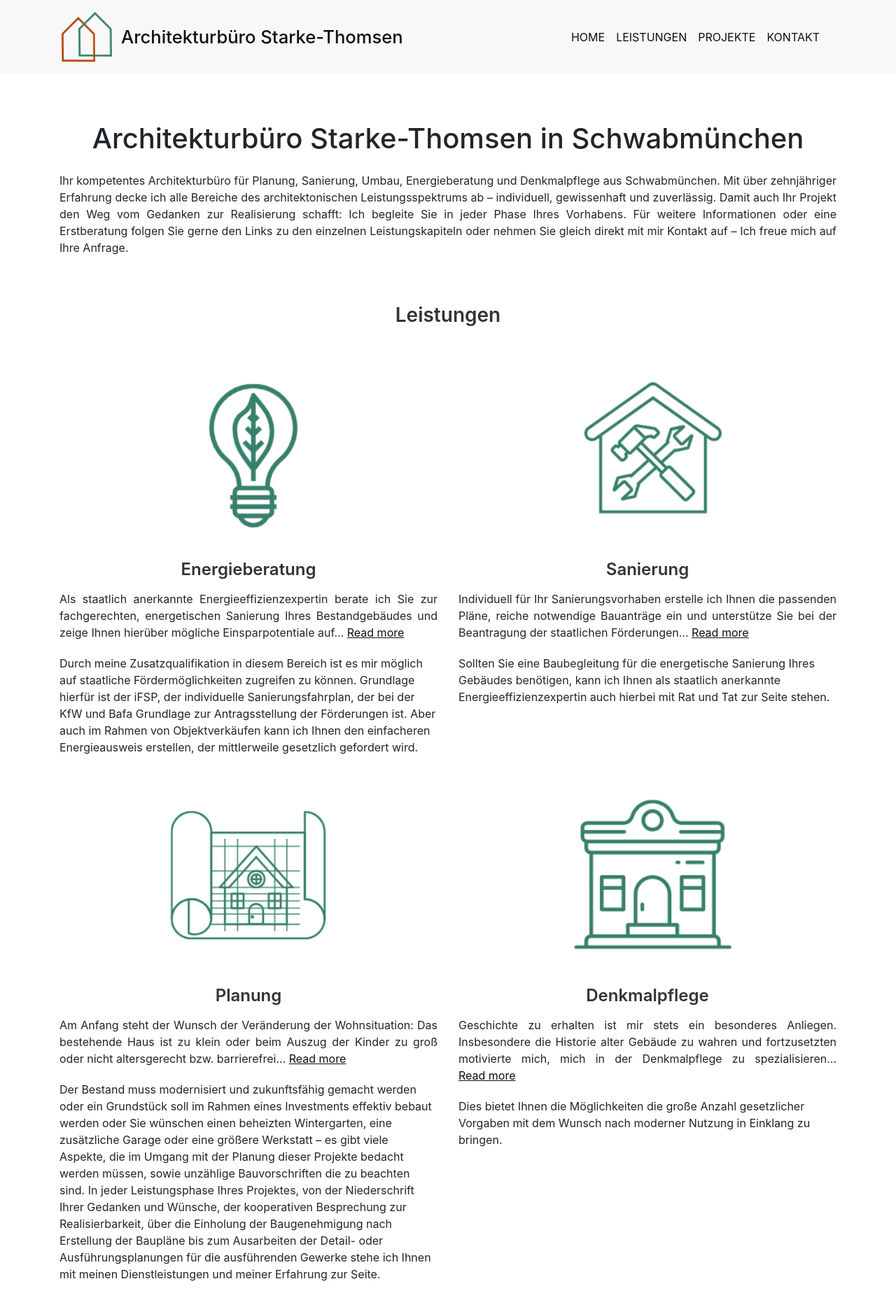
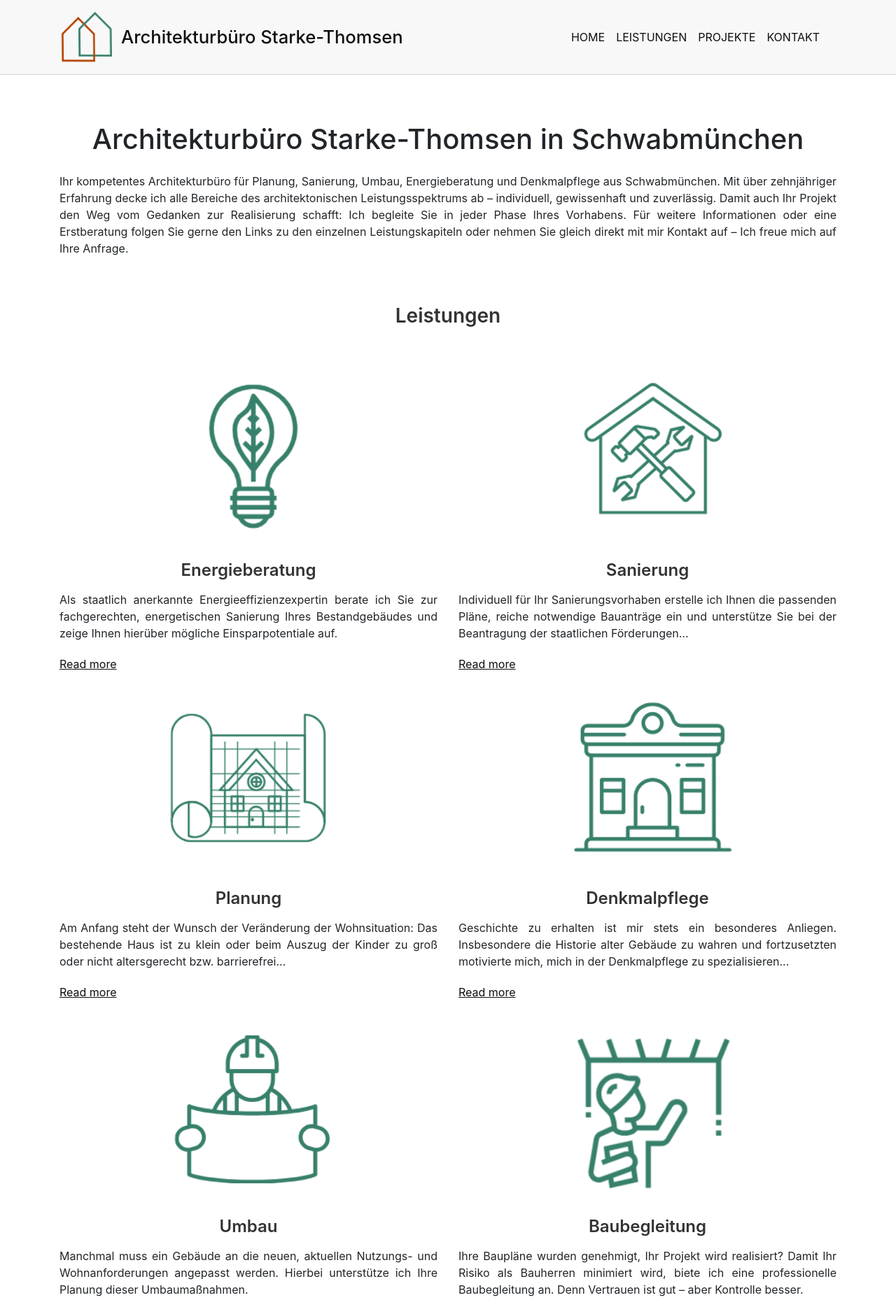
Before and after one commit to DouniaBK/arkitekture-MST, a Django app: page /services/ in a window 1280 px wide. Shown: the top 1878 px of the page at 70% size. Run offline with Django 5.2, Linux system fonts and the light colour scheme; parts of the project's set-up code (start-up, migrations or seed data) failed here and were passed over; some libraries are stand-ins or nearby versions.

Commit message:
Some improvements

```diff
--- a/home/static/home/css/styles.css
+++ b/home/static/home/css/styles.css
@@ -23,6 +23,7 @@ body {
     background: #f8f8f8;
     color: #0c0c0c;
     padding: 10px 0;
+    border-bottom: 1px solid #d7d7d7;
 }
 
 .header h1 {
@@ -270,11 +271,12 @@ div.project a, div.home-service a {
 }
 
 /*Project pages */
-div.project-page-image {
+.project-page-image {
     position: relative;
     width: 100%;
     overflow: hidden;
     padding-bottom: 20px;
+    border: solid 1px #d5d5d5;
 }
 
 
@@ -482,13 +484,19 @@ div.project-page-image {
     transition: max-height 0.5s ease, opacity 0.5s ease; /* Smooth transition */
 }
 
-.page-services-section .page-description-content .show {
+.hidden-text {
+    transition: max-height 0.5s ease, opacity 0.5s ease;
+}
+
+.show {
     max-height: 100vh;
+    visibility: visible;
     opacity: 1;
 }
 
-.page-services-section .page-description-content .hide {
+.hide {
     max-height: 0;
+    visibility: hidden;
     opacity: 0;
 }
 
--- a/home/templates/home/projecttwo.html
+++ b/home/templates/home/projecttwo.html
@@ -21,7 +21,6 @@
           src="{% static 'home/images/projects/dachsanierung-project-img1.jpg' %}"
           alt="Image 1"
           class="project-page-image img-fluid p-4"
-          id="boder-radius"
         />
         <p class="project-description pt-3">
           Bei einem Reihenmittelhaus aus dem Jahre 1972 stand die Dachsanierung
@@ -33,7 +32,6 @@
           src="{% static 'home/images/projects/dachsanierung-project-img2.jpg' %}"
           alt="Image 2"
           class="project-page-image img-fluid p-4"
-          id="boder-radius"
         />
         <p class="project-description pt-3">
           Die Gelegenheit wurde genutzt, um nicht nur mehr Wohnraum im
@@ -48,7 +46,6 @@
           src="{% static 'home/images/projects/dachsanierung-project-img3.jpg' %}"
           alt="Image 3"
           class="project-page-image img-fluid p-4"
-          id="boder-radius"
         />
         <p class="project-description pt-3">
           Mit zwei großzügigen Gauben konnte die Wohnfläche um ca. 40qm erhöht
@@ -60,7 +57,6 @@
           src="{% static 'home/images/projects/dachsanierung-project-img4.jpg' %}"
           alt="Image 4"
           class="project-page-image img-fluid p-4"
-          id="boder-radius"
         />
         <p class="project-description pt-3">
           Um eine Wärmebrücke zum nun mit Wohnfläche überspanntem Balkon im
--- a/home/templates/home/services.html
+++ b/home/templates/home/services.html
@@ -31,100 +31,81 @@ Unsere Leistungen | Architekturbüro Starke-Thomsen | Schwabmünchen
         </div>
 
         <div class="row mb-4">
+
             <div class="col-md-6">
                 <img src="{% static 'home/images/services/energieberatung2.png' %}" alt="Energieberatung" class="page-service-image img-fluid" />
                 <h3 class="page-service-title">Energieberatung</h3>
-                <p class="page-service-description">
-                    Als staatlich anerkannte Energieeffizienzexpertin berate ich Sie zur fachgerechten, energetischen Sanierung Ihres Bestandgebäudes und zeige Ihnen hierüber mögliche Einsparpotentiale auf...
-                    <a href="#" class="page-read-more" onclick="toggleDescription(event)">Read more</a>
+                <p class="page-service-description mb-0">
+                    Als staatlich anerkannte Energieeffizienzexpertin berate ich Sie zur fachgerechten, energetischen Sanierung Ihres Bestandgebäudes und zeige Ihnen hierüber mögliche Einsparpotentiale auf.
                 </p>
-                <div class="page-description-content">
-                    <div class="page-description-full">
-                        <p>
+                <p class="hidden-text text-justify hide">
                     Durch meine Zusatzqualifikation in diesem Bereich ist es mir möglich auf staatliche Fördermöglichkeiten zugreifen zu können. Grundlage hierfür ist der iFSP, der individuelle Sanierungsfahrplan, der bei der KfW und Bafa Grundlage zur Antragsstellung der Förderungen ist. Aber auch im Rahmen von Objektverkäufen kann ich Ihnen den einfacheren Energieausweis erstellen, der mittlerweile gesetzlich gefordert wird.
                 </p>
+                <a href="#" class="page-read-more" onclick="toggleDescription(event)">Read more</a>
             </div>
-                </div>
-            </div>
+
             <div class="col-md-6">
                 <img src="{% static 'home/images/services/sanierung (2).png' %}" alt="Sanierung" class="page-service-image img-fluid" />
                 <h3 class="page-service-title">Sanierung</h3>
-                <p class="page-service-description">
+                <p class="page-service-description mb-0">
                     Individuell für Ihr Sanierungsvorhaben erstelle ich Ihnen die passenden Pläne, reiche notwendige Bauanträge ein und unterstütze Sie bei der Beantragung der staatlichen Förderungen...
-                    <a href="#" class="page-read-more" onclick="toggleDescription(event)">Read more</a>
                 </p>
-                <div class="page-description-content">
-                    <div class="page-description-full">
-                        <p>
+                <p class="hidden-text text-justify hide">
                     Sollten Sie eine Baubegleitung für die energetische Sanierung Ihres Gebäudes benötigen, kann ich Ihnen als staatlich anerkannte Energieeffizienzexpertin auch hierbei mit Rat und Tat zur Seite stehen.
                 </p>
-                    </div>
-                </div>
+                <a href="#" class="page-read-more" onclick="toggleDescription(event)">Read more</a>
             </div>
         </div>
 
         <div class="row mb-4">
+
             <div class="col-md-6">
                 <img src="{% static 'home/images/services/planung2a.png' %}" alt="Planung" class="page-service-image img-fluid" />
                 <h3 class="page-service-title">Planung</h3>
-                <p class="page-service-description">
+                <p class="page-service-description mb-0">
                     Am Anfang steht der Wunsch der Veränderung der Wohnsituation: Das bestehende Haus ist zu klein oder beim Auszug der Kinder zu groß oder nicht altersgerecht bzw. barrierefrei...
-                    <a href="#" class="page-read-more" onclick="toggleDescription(event)">Read more</a>
                 </p>
-                <div class="page-description-content">
-                    <div class="page-description-full">
-                        <p>
+                <p class="hidden-text text-justify hide">
                     Der Bestand muss modernisiert und zukunftsfähig gemacht werden oder ein Grundstück soll im Rahmen eines Investments effektiv bebaut werden oder Sie wünschen einen beheizten Wintergarten, eine zusätzliche Garage oder eine größere Werkstatt – es gibt viele Aspekte, die im Umgang mit der Planung dieser Projekte bedacht werden müssen, sowie unzählige Bauvorschriften die zu beachten sind. In jeder Leistungsphase Ihres Projektes, von der Niederschrift Ihrer Gedanken und Wünsche, der kooperativen Besprechung zur Realisierbarkeit, über die Einholung der Baugenehmigung nach Erstellung der Baupläne bis zum Ausarbeiten der Detail- oder Ausführungsplanungen für die ausführenden Gewerke stehe ich Ihnen mit meinen Dienstleistungen und meiner Erfahrung zur Seite.
                 </p>
+                <a href="#" class="page-read-more" onclick="toggleDescription(event)">Read more</a>
             </div>
-                </div>
-            </div>
+
             <div class="col-md-6">
                 <img src="{% static 'home/images/services/denkmalpflege2.png' %}" alt="Denkmalpflege" class="page-service-image img-fluid" />
                 <h3 class="page-service-title">Denkmalpflege</h3>
-                <p class="page-service-description">
+                <p class="page-service-description mb-0">
                     Geschichte zu erhalten ist mir stets ein besonderes Anliegen. Insbesondere die Historie alter Gebäude zu wahren und fortzusetzten motivierte mich, mich in der Denkmalpflege zu spezialisieren...
-                    <a href="#" class="page-read-more" onclick="toggleDescription(event)">Read more</a>
                 </p>
-                <div class="page-description-content">
-                    <div class="page-description-full">
-                        <p>
+                <p class="hidden-text text-justify hide">
                     Dies bietet Ihnen die Möglichkeiten die große Anzahl gesetzlicher Vorgaben mit dem Wunsch nach moderner Nutzung in Einklang zu bringen.
                 </p>
-                    </div>
-                </div>
+                <a href="#" class="page-read-more" onclick="toggleDescription(event)">Read more</a>
             </div>
         </div>
 
         <div class="row mb-4">
+
             <div class="col-md-6">
                 <img src="{% static 'home/images/services/umbau2.png' %}" alt="Umbau" class="page-service-image img-fluid" />
                 <h3 class="page-service-title">Umbau</h3>
-                <p class="page-service-description">
-                    Manchmal muss ein Gebäude an die neuen, aktuellen Nutzungs- und Wohnanforderungen angepasst werden. Hierbei unterstütze ich Ihre Planung dieser Umbaumaßnahmen...
-                    <a href="#" class="page-read-more" onclick="toggleDescription(event)">Read more</a>
+                <p class="page-service-description mb-0">
+                    Manchmal muss ein Gebäude an die neuen, aktuellen Nutzungs- und Wohnanforderungen angepasst werden. Hierbei unterstütze ich Ihre Planung dieser Umbaumaßnahmen.
                 </p>
-                <div class="page-description-content">
-                    <div class="page-description-full">
-                        <p>
+                <p class="hidden-text text-justify hide">
                     Mein Repertoire umfasst die Umgestaltung bestehender Räume im Kontext der Kubatur, oder, bspw. die Erweiterung mit Wintergärten oder den Neubau von Garagen und Werkstätten. Hierzu berate ich Sie sehr gerne und erstelle Ihnen die notwendigen Pläne und Antragsunterlagen.
                 </p>
+                <a href="#" class="page-read-more" onclick="toggleDescription(event)">Read more</a>
             </div>
-                </div>
-            </div>
+
             <div class="col-md-6">
                 <img src="{% static 'home/images/services/baubegleitung2.png' %}" alt="Baubegleitung" class="page-service-image img-fluid" />
                 <h3 class="page-service-title">Baubegleitung</h3>
-                <p class="page-service-description">
+                <p class="page-service-description mb-0">
                     Ihre Baupläne wurden genehmigt, Ihr Projekt wird realisiert? Damit Ihr Risiko als Bauherren minimiert wird, biete ich eine professionelle Baubegleitung an. Denn Vertrauen ist gut – aber Kontrolle besser.
-                    <a href="#" class="page-read-more" onclick="toggleDescription(event)">Read more</a>
                 </p>
-                <div class="page-description-content">
-                    <div class="page-description-full">
-                        <p></p>
             </div>
-                </div>
-            </div>
+
         </div>
     </div>
 </section>
@@ -151,7 +132,7 @@ Unsere Leistungen | Architekturbüro Starke-Thomsen | Schwabmünchen
 function toggleDescription(event) {
     event.preventDefault();
     const link = event.currentTarget;
-    const descriptionContent = link.closest(".page-service-description").nextElementSibling; // returns the element with class "page-description-content"
+    const descriptionContent = link.previousElementSibling; // returns the element with class "page-description-content"
     const serviceDescription = link.closest(".page-service-description"); // returns the element with class "page-description-content"
 
     console.log("descriptionContent", descriptionContent)
```
Also changed, not shown: arkitechture/settings.py (+11 -0 lines), home/templates/home/portfolio.html (+4 -4 lines), home/templates/home/projectone.html (+6 -12 lines), requirements.txt (line endings or trailing spaces), 1 other file. Lines whose indentation alone changed are shown as unchanged.
